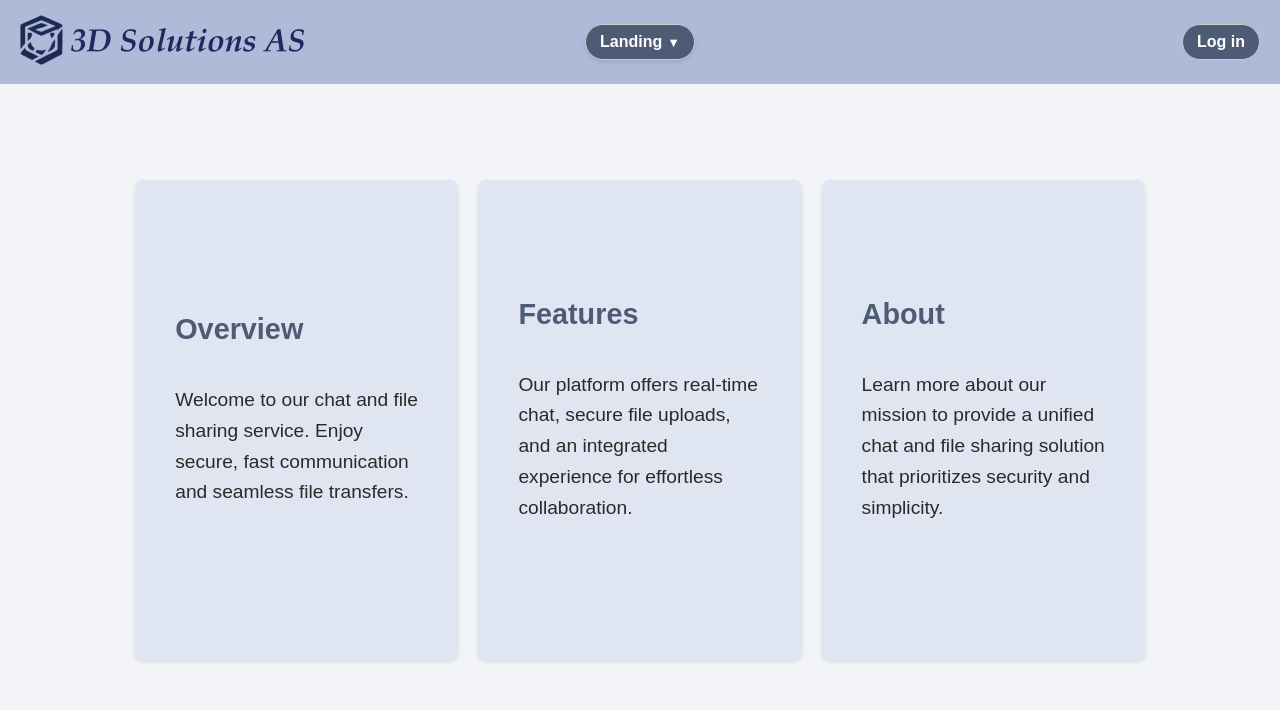
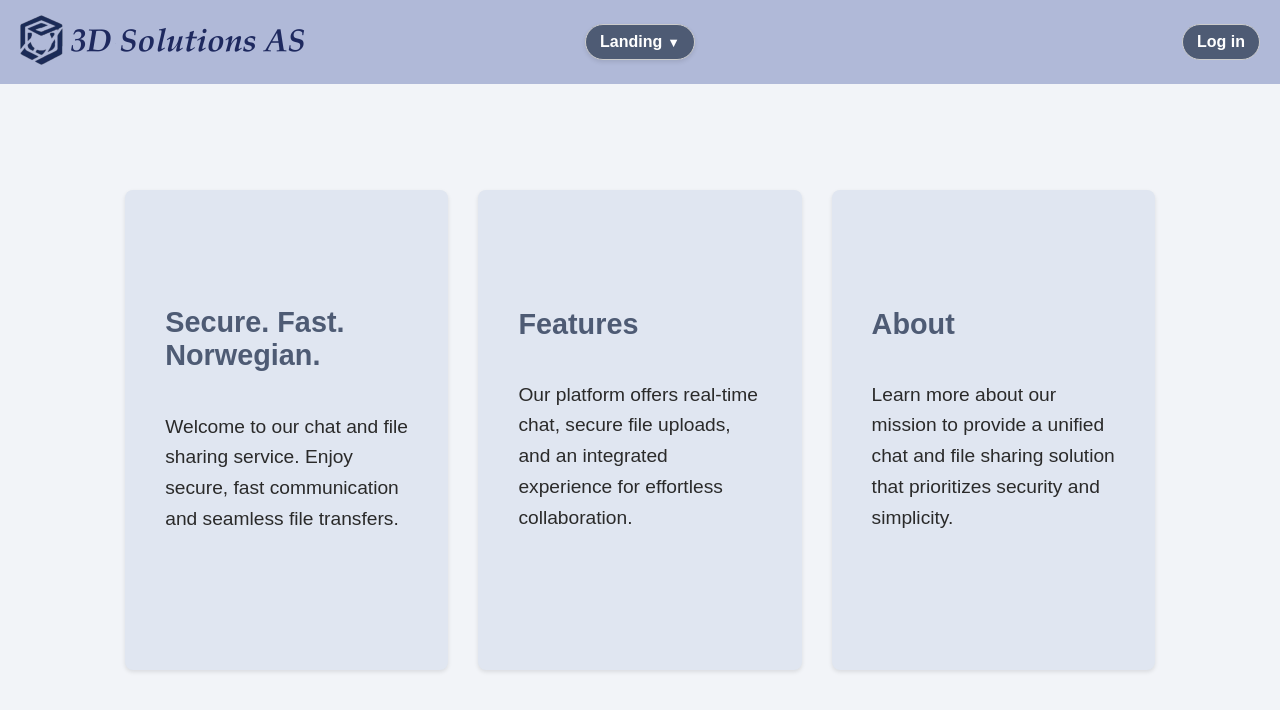
Before and after one commit to datamann1013/Chat-Application, a React (Vite) app in the folder Chat-application-frontend/: page / in a window 1280 px wide. Shown: the top 710 px of the page. Built offline with nearby package versions, Linux system fonts and the light colour scheme.

Commit message:
Thinking if changes

```diff
--- a/Chat-application-frontend/src/components/ThreeBoxSection.css
+++ b/Chat-application-frontend/src/components/ThreeBoxSection.css
@@ -2,9 +2,9 @@
     display: flex;
     justify-content: center;
     align-items: flex-start;
-    gap: 20px;
-    margin: 20px auto;       /* Centers the container, adds vertical spacing */
-    padding: 0 20px;         /* Optional horizontal padding */
+    gap: 30px;
+    margin: 30px auto;
+    padding: 0 20px;
 }
 
 .box {
--- a/Chat-application-frontend/src/pages/LandingPage.tsx
+++ b/Chat-application-frontend/src/pages/LandingPage.tsx
@@ -4,7 +4,7 @@ import ThreeBoxSection from "../components/ThreeBoxSection";
 export default function LandingPage() {
     const boxData = [
         {
-            title: "Overview",
+            title: "Secure. Fast. Norwegian.",
             content: "Welcome to our chat and file sharing service. Enjoy secure, fast communication and seamless file transfers."
         },
         {
```
